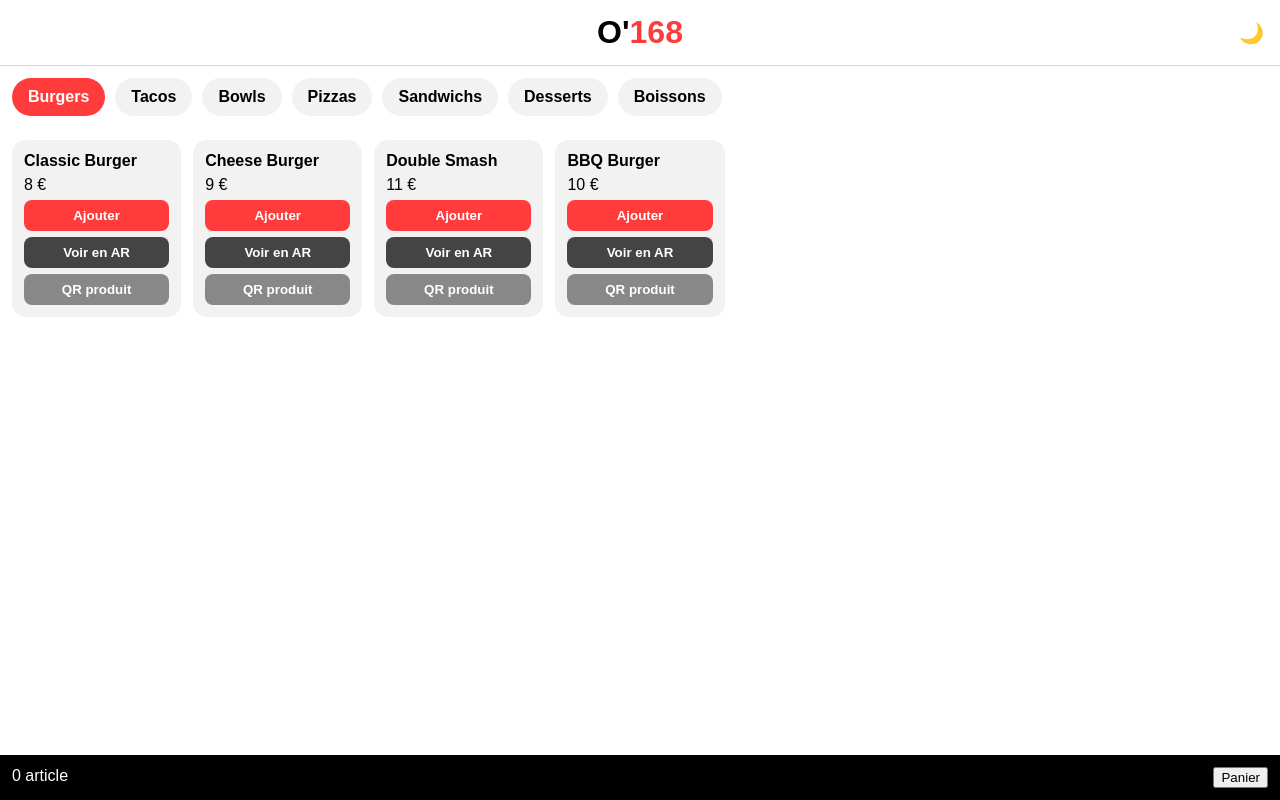
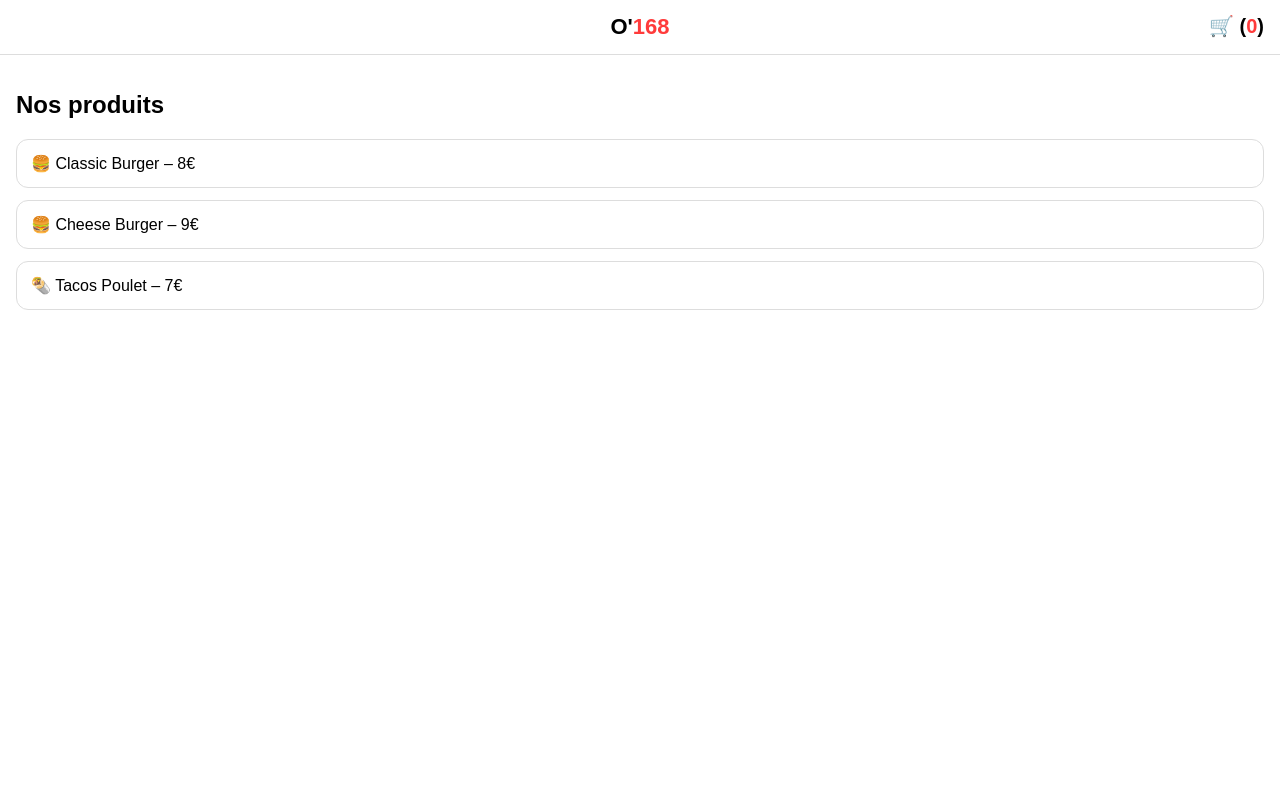
Before and after one commit to Zekrex/O-168, a website: page index.html in a window 1280 px wide. Drawn offline with Linux system fonts and the light colour scheme.

Commit message:
index.html

```diff
--- a/index.html
+++ b/index.html
@@ -1,246 +1,198 @@
 <!DOCTYPE html>
 <html lang="fr">
 <head>
-<meta charset="UTF-8" />
-<meta name="viewport" content="width=device-width, initial-scale=1.0"/>
+<meta charset="UTF-8">
+<meta name="viewport" content="width=device-width, initial-scale=1.0">
 <title>O'168</title>
 
 <style>
-:root{
-  --bg:#ffffff;
-  --text:#000;
-  --card:#f2f2f2;
-  --accent:#ff3b3b;
-}
-.dark{
-  --bg:#0f0f0f;
-  --text:#fff;
-  --card:#1c1c1c;
-}
-
 body{
   margin:0;
   font-family:Arial,Helvetica,sans-serif;
-  background:var(--bg);
-  color:var(--text);
+  background:#fff;
+  color:#000;
+}
+header{
+  position:sticky;
+  top:0;
+  background:#fff;
+  padding:14px;
+  text-align:center;
+  font-size:22px;
+  font-weight:bold;
+  border-bottom:1px solid #ddd;
+}
+header span{color:#ff3b3b}
+
+#cartIcon{
+  position:absolute;
+  right:16px;
+  top:14px;
+  font-size:20px;
+  cursor:pointer;
 }
 
-header{
-  display:flex;
-  justify-content:center;
-  align-items:center;
+.screen{display:none;padding:16px;}
+.screen.active{display:block;}
+
+.product{
   padding:14px;
-  position:sticky;
-  top:0;
-  background:var(--bg);
-  border-bottom:1px solid #3333;
-  z-index:10;
+  border:1px solid #ddd;
+  border-radius:12px;
+  margin-bottom:12px;
+  cursor:pointer;
 }
 
-header h1{
-  margin:0;
+button{
+  width:100%;
+  padding:12px;
+  border:none;
+  border-radius:10px;
+  background:#ff3b3b;
+  color:#fff;
+  font-size:16px;
+  margin-top:10px;
 }
-header span{color:var(--accent);}
-.theme-toggle{
-  position:absolute;
-  right:16px;
+
+.option{
+  padding:10px;
+  border:1px solid #ccc;
+  border-radius:10px;
+  margin:8px 0;
   cursor:pointer;
+}
+.option.active{
+  background:#ff3b3b;
+  color:white;
+  border-color:#ff3b3b;
+}
+
+.qty{
+  display:flex;
+  align-items:center;
+  justify-content:space-between;
+  margin:16px 0;
+}
+.qty button{
+  width:40px;
+  height:40px;
   font-size:20px;
 }
 
-.categories{
-  display:flex;
-  gap:10px;
-  padding:12px;
-  overflow-x:auto;
-}
-.category{
-  padding:10px 16px;
-  background:var(--card);
-  border-radius:20px;
-  cursor:pointer;
-  white-space:nowrap;
-  font-weight:bold;
-}
-.category.active{
-  background:var(--accent);
-  color:white;
-}
-
-.products{
-  padding:12px;
-  display:grid;
-  grid-template-columns:repeat(auto-fill,minmax(160px,1fr));
-  gap:12px;
-}
-
-.product{
-  background:var(--card);
-  border-radius:14px;
-  padding:12px;
-  display:flex;
-  flex-direction:column;
-  gap:6px;
-}
-
-.product button{
-  padding:8px;
-  border:none;
-  border-radius:8px;
-  font-weight:bold;
-  cursor:pointer;
-}
-.add{background:var(--accent);color:white;}
-.ar{background:#444;color:white;}
-.qr{background:#888;color:white;}
-
-.cart{
-  position:fixed;
-  bottom:0;left:0;right:0;
-  background:black;
-  color:white;
-  padding:12px;
+.cart-item{
   display:flex;
   justify-content:space-between;
+  align-items:center;
+  margin-bottom:10px;
 }
-
-.modal{
-  position:fixed;
-  inset:0;
-  background:#0008;
-  display:none;
-  align-items:flex-end;
+.cart-item button{
+  width:auto;
+  padding:6px 10px;
+  background:#000;
 }
-.modal-content{
-  background:var(--bg);
-  width:100%;
-  border-radius:16px 16px 0 0;
-  padding:16px;
-  max-height:80%;
-  overflow:auto;
-}
-.close{text-align:right;font-weight:bold;cursor:pointer}
 </style>
 </head>
 
 <body>
 
 <header>
-  <h1>O'<span>168</span></h1>
-  <div class="theme-toggle" onclick="toggleTheme()">🌙</div>
+  O'<span>168</span>
+  <div id="cartIcon" onclick="go('cart')">🛒 (<span id="cartCount">0</span>)</div>
 </header>
 
-<div class="categories" id="categories"></div>
-<div class="products" id="products"></div>
+<!-- ÉTAPE 1 : PRODUITS -->
+<div id="products" class="screen active">
+  <h2>Nos produits</h2>
 
-<div class="cart">
-  <div id="cart-count">0 article</div>
-  <button onclick="openCart()">Panier</button>
-</div>
-
-<div class="modal" id="cartModal">
-  <div class="modal-content">
-    <div class="close" onclick="closeCart()">✕</div>
-    <h2>Votre commande</h2>
-    <div id="cartItems"></div>
-    <label>Numéro de table
-      <input type="number" style="width:100%;padding:8px">
-    </label>
+  <div class="product" onclick="selectProduct('Classic Burger',8)">
+    🍔 Classic Burger – 8€
+  </div>
+  <div class="product" onclick="selectProduct('Cheese Burger',9)">
+    🍔 Cheese Burger – 9€
+  </div>
+  <div class="product" onclick="selectProduct('Tacos Poulet',7)">
+    🌯 Tacos Poulet – 7€
   </div>
 </div>
 
+<!-- ÉTAPE 2 : OPTIONS -->
+<div id="options" class="screen">
+  <h2 id="productTitle"></h2>
+
+  <h3>Menu ?</h3>
+  <div class="option" onclick="choose('menu',true)">Menu (+3€)</div>
+  <div class="option" onclick="choose('menu',false)">Sans menu</div>
+
+  <h3>Boisson</h3>
+  <div class="option" onclick="choose('drink','Coca')">Coca</div>
+  <div class="option" onclick="choose('drink','Ice Tea')">Ice Tea</div>
+
+  <div class="qty">
+    <button onclick="qty--">−</button>
+    <div id="qty">1</div>
+    <button onclick="qty++">+</button>
+  </div>
+
+  <button onclick="addToCart()">Ajouter au panier</button>
+</div>
+
+<!-- ÉTAPE 3 : PANIER -->
+<div id="cart" class="screen">
+  <h2>Panier</h2>
+  <div id="cartItems"></div>
+  <strong>Total : <span id="total">0</span> €</strong>
+  <button>Commander</button>
+</div>
+
 <script>
-const data={
-  Burgers:[
-    {n:"Classic Burger",p:8},
-    {n:"Cheese Burger",p:9},
-    {n:"Double Smash",p:11},
-    {n:"BBQ Burger",p:10}
-  ],
-  Tacos:[
-    {n:"Tacos Poulet",p:7},
-    {n:"Tacos Mixte",p:8},
-    {n:"Tacos XL",p:10}
-  ],
-  Bowls:[
-    {n:"Bowl Poulet",p:9},
-    {n:"Bowl Saumon",p:11}
-  ],
-  Pizzas:[
-    {n:"Margherita",p:9},
-    {n:"Pepperoni",p:11}
-  ],
-  Sandwichs:[
-    {n:"Panini Poulet",p:6},
-    {n:"Wrap Boeuf",p:7}
-  ],
-  Desserts:[
-    {n:"Brownie",p:4},
-    {n:"Cheesecake",p:5}
-  ],
-  Boissons:[
-    {n:"Coca",p:2},
-    {n:"Ice Tea",p:2}
-  ]
-};
-
-let currentCat=Object.keys(data)[0];
+let currentProduct=null;
+let config={menu:false,drink:null};
+let qty=1;
 let cart=[];
 
-const cats=document.getElementById("categories");
-const prods=document.getElementById("products");
-
-Object.keys(data).forEach((c,i)=>{
-  const d=document.createElement("div");
-  d.className="category"+(i===0?" active":"");
-  d.textContent=c;
-  d.onclick=()=>selectCat(c,d);
-  cats.appendChild(d);
-});
-
-function selectCat(c,el){
-  document.querySelectorAll(".category").forEach(x=>x.classList.remove("active"));
-  el.classList.add("active");
-  currentCat=c;
-  render();
+function go(id){
+  document.querySelectorAll('.screen').forEach(s=>s.classList.remove('active'));
+  document.getElementById(id).classList.add('active');
 }
 
-function render(){
-  prods.innerHTML="";
-  data[currentCat].forEach(p=>{
-    const d=document.createElement("div");
-    d.className="product";
-    d.innerHTML=`
-      <strong>${p.n}</strong>
-      <span>${p.p} €</span>
-      <button class="add" onclick="add('${p.n}',${p.p})">Ajouter</button>
-      <button class="ar">Voir en AR</button>
-      <button class="qr">QR produit</button>
-    `;
-    prods.appendChild(d);
-  });
+function selectProduct(name,price){
+  currentProduct={name,price};
+  config={menu:false,drink:null};
+  qty=1;
+  document.getElementById('productTitle').innerText=name;
+  document.querySelectorAll('.option').forEach(o=>o.classList.remove('active'));
+  go('options');
 }
 
-function add(n,p){
-  cart.push({n,p});
-  document.getElementById("cart-count").textContent=cart.length+" article(s)";
+function choose(type,value){
+  config[type]=value;
+  event.target.classList.toggle('active');
 }
 
-function openCart(){
-  const ci=document.getElementById("cartItems");
-  ci.innerHTML="";
-  cart.forEach(i=>ci.innerHTML+=`<div>${i.n} - ${i.p}€</div>`);
-  document.getElementById("cartModal").style.display="flex";
+function addToCart(){
+  let price=currentProduct.price+(config.menu?3:0);
+  cart.push({...currentProduct,config,qty,price});
+  document.getElementById('cartCount').innerText=cart.length;
+  go('products');
 }
-function closeCart(){document.getElementById("cartModal").style.display="none";}
 
-function toggleTheme(){
-  document.body.classList.toggle("dark");
-  localStorage.theme=document.body.classList.contains("dark")?"dark":"light";
+function renderCart(){
+  let html='',total=0;
+  cart.forEach((i,index)=>{
+    total+=i.price*i.qty;
+    html+=`
+      <div class="cart-item">
+        ${i.name} x${i.qty}
+        <button onclick="cart.splice(${index},1);renderCart()">✕</button>
+      </div>`;
+  });
+  document.getElementById('cartItems').innerHTML=html;
+  document.getElementById('total').innerText=total;
 }
-if(localStorage.theme==="dark")document.body.classList.add("dark");
-
-render();
+document.getElementById('cartIcon').onclick=()=>{
+  renderCart();
+  go('cart');
+};
 </script>
 
 </body>
```
